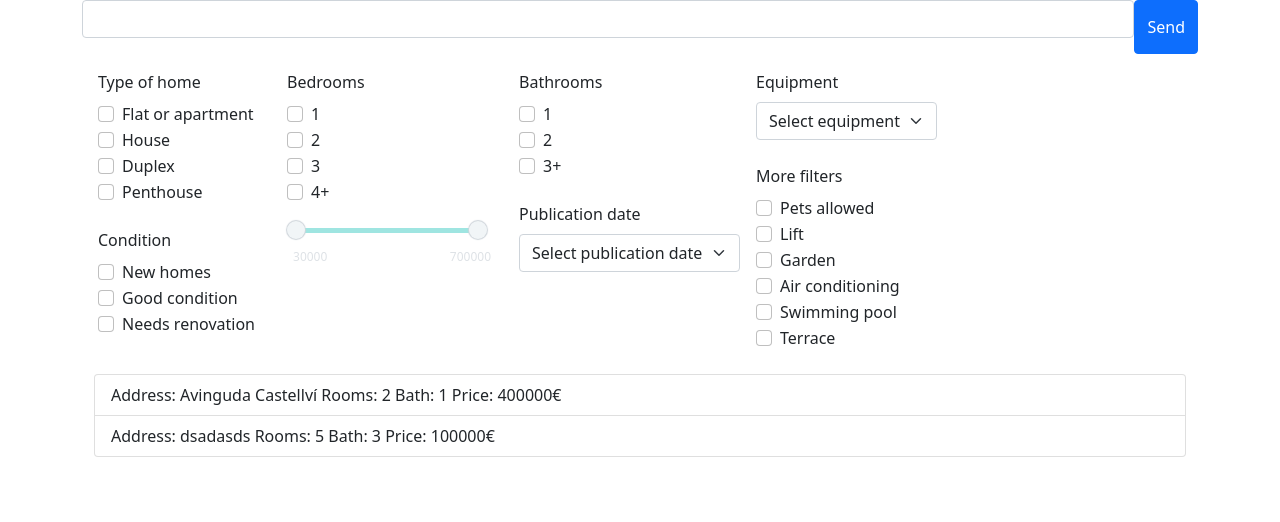
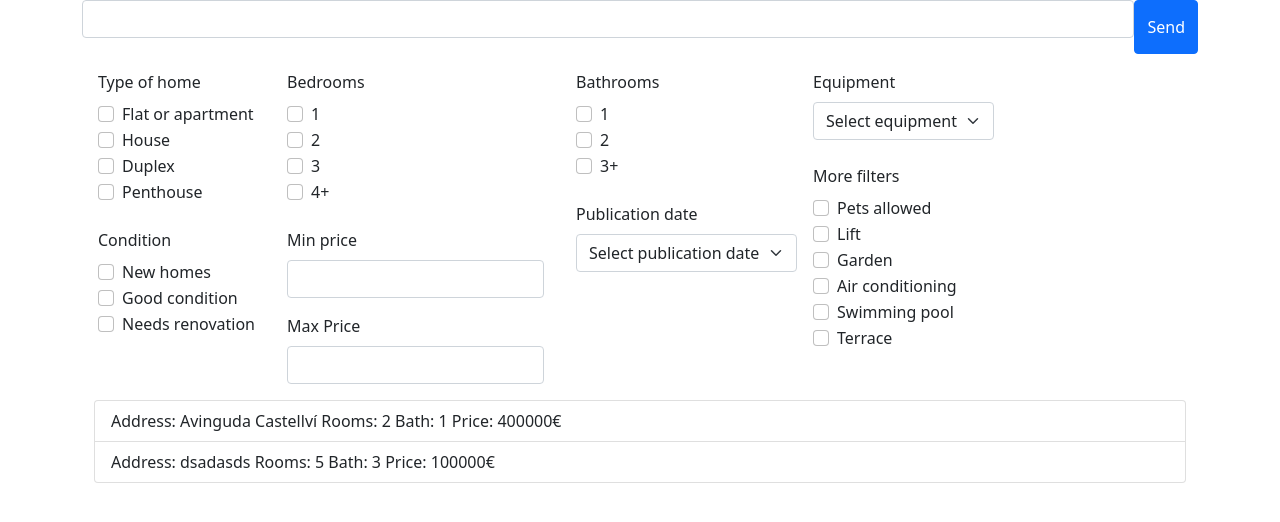
Before and after one commit to Jose1i1o/react-redux, a React (Create React App) app: page /dashboard in a window 1280 px wide. Shown: the top 522 px of the page. Built offline with nearby package versions, Linux system fonts and the light colour scheme; data requests are answered from the project's data file.

Commit message:
feat all filters working

```diff
--- a/src/components/Filters/Filter.js
+++ b/src/components/Filters/Filter.js
@@ -69,7 +69,6 @@ const Filter = () => {
   }
 
   const handleChangePublication = (e) => {
-    if (e.target.value !== 'null') {
     dispatch(
       setFiltered({
         ...filters,
@@ -77,16 +76,13 @@ const Filter = () => {
       })
     )
   }
-  }
   const handleChangeEquipment = (e) => {
-    // if (e.target.value !== 'indifferent') {
     dispatch(
       setFiltered({
         ...filters,
         equipment: e.target.value,
       })
     )
-    //}
   }
   const handleChangeMoreFilters = (e) => {
     dispatch(
@@ -96,6 +92,22 @@ const Filter = () => {
           ...filters.more_filters,
           [e.target.value]: e.target.checked ? true : false,
         },
+      })
+    )
+  }
+  const handleMinPrice = (e) => {
+    dispatch(
+      setFiltered({
+        ...filters,
+        min_price: e.target.value,
+      })
+    )
+  }
+  const handleMaxPrice = (e) => {
+    dispatch(
+      setFiltered({
+        ...filters,
+        max_price: e.target.value,
       })
     )
   }
@@ -181,7 +193,27 @@ const Filter = () => {
             onChange={handleChangeBedroom}
           />
         </Form.Group>
-        <MultiRange min={30000} max={700000} onChange={() => null} />
+        {/* <MultiRange min={30000} max={700000} onChange={() => null} /> */}
+        <div>
+          <Form.Label>Min price</Form.Label>
+          <Form.Control
+            name="min_price"
+            className="mb-3"
+            type="text"
+            id="min_price"
+            onChange={handleMinPrice}
+          />
+        </div>
+        <div>
+          <Form.Label>Max Price</Form.Label>
+          <Form.Control
+            name="max_price"
+            className="mb-3"
+            type="text"
+            id="max_price"
+            onChange={handleMaxPrice}
+          />
+        </div>
       </div>
       <div className="px-3">
         <Form.Group className="mb-4">
--- a/src/redux/loadProperties/actions.js
+++ b/src/redux/loadProperties/actions.js
@@ -86,6 +86,7 @@ export const setFiltered = (filters) => {
 
         case 'publication_date':
           const date = new Date()
+          if (value[1] === 'null') return
 
           date.setDate(date.getDate() - value[1])
           // if (arr4.length > 0) {
@@ -120,29 +121,31 @@ export const setFiltered = (filters) => {
           if (value[1] === 'indifferent') {
             return
           }
-          console.log(value)
           let arr6 = []
           arr6.push(value.join('='))
-          console.log(arr6)
 
           query.push(arr6)
 
           break
 
+        case 'min_price':
+          query.push(`price_gte=${value[1]}`)
+          break
+        case 'max_price':
+          query.push(`price_lte=${value[1]}`)
+          break
         default:
           break
       }
     })
-    // console.log(query)
     console.log(query)
     const concatQuery = query.join('&')
-    // const concatQuery = `publication_date_gte=2020/12/01 01:01:01`
 
     console.log(concatQuery)
 
     const properties = await getData
       .get(`/properties?${concatQuery}`)
-      .then((res) => res.data) // Hacemos peticion JSON Server con nuestros filtros
-    dispatch(loadProperties(properties)) // Guardamos en el estado los datos del JSON Server
+      .then((res) => res.data)
+    dispatch(loadProperties(properties))
   }
 }
```
Lines whose indentation alone changed are shown as unchanged.
